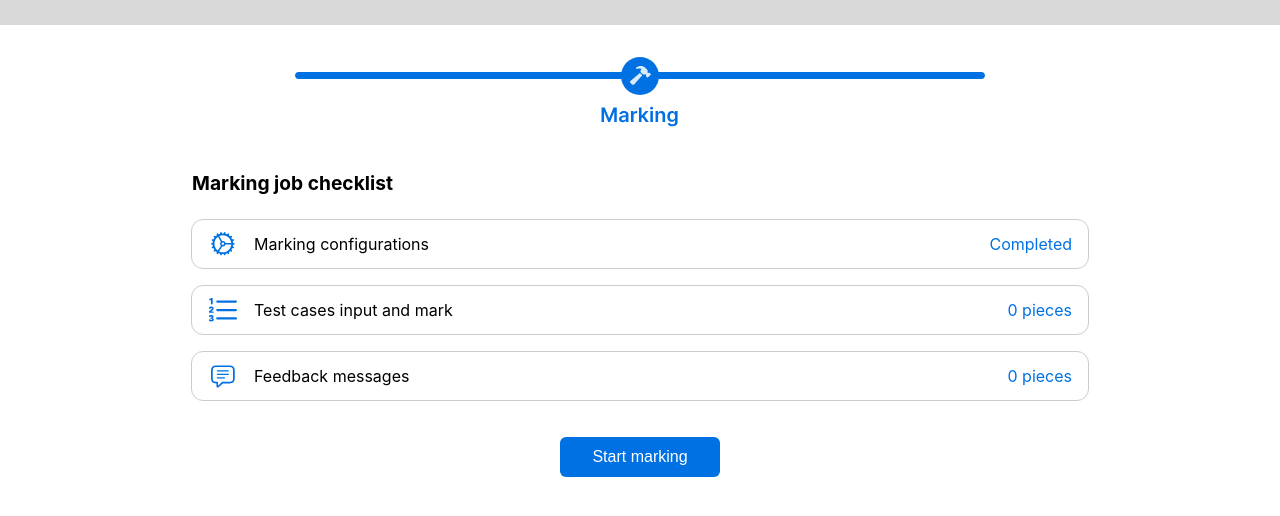
After one commit to ZzhangYH/AMFS, a Flask app: page /marking in a window 1280 px wide. The commit adds this page. Shown: the top 516 px of the page. Run offline with Flask 3, Linux system fonts and the light colour scheme; data that the repository does not hold is empty.

Commit message:
feat: Added run.marking page

```diff
--- a/amfs/__init__.py
+++ b/amfs/__init__.py
@@ -44,4 +44,7 @@ def create_app(test_config=None):
     from . import setup
     app.register_blueprint(setup.bp)
 
+    from . import run
+    app.register_blueprint(run.bp)
+
     return app
--- a/amfs/marking.py
+++ b/amfs/marking.py
@@ -18,7 +18,7 @@ class MarkingConfig:
 class TestCase:
     id: int
     name: str
-    input: str = None
+    input: str
     solution: str = None
 
 
--- /dev/null
+++ b/amfs/run.py
@@ -0,0 +1,50 @@
+import dataclasses
+import json
+
+from flask import (
+    Blueprint, redirect, render_template, request, session, url_for
+)
+
+from amfs.database.db import get_db
+from amfs.marking import AutoMarking, TestCase
+
+bp = Blueprint('run', __name__)
+
+
+@bp.route('/marking', methods=['GET', 'POST'])
+def marking():
+    db = get_db()
+    overview = dict()
+    overview['tc_count'] = db.execute("SELECT COUNT(tc_id) FROM TestCase").fetchone()[0]
+    overview['fb_count'] = db.execute("SELECT COUNT(fb_id) FROM Feedback").fetchone()[0]
+
+    if request.method == 'POST':
+        tc = []
+        tc_rows = db.execute("SELECT tc_id, tc_name, tc_input FROM TestCase").fetchall()
+        for row in tc_rows:
+            tc_id = row['tc_id']
+            tc_name = row['tc_name']
+            tc_input = row['tc_input']
+            tc.append(TestCase(
+                id=tc_id,
+                name=tc_name,
+                input=tc_input
+            ))
+
+        am = AutoMarking(
+            compile_command=session['compile_command'],
+            execute_command=session['execute_command'],
+            timeout=int(session['timeout']),
+            tests=tc,
+            solution_dir=session['solution_dir'],
+            submission_dir=session['submission_dir']
+        )
+        am.get_solutions()
+        attempts = am.run()
+        results = []
+        for attempt in attempts:
+            results.append(json.dumps(dataclasses.asdict(attempt)))
+
+        return results
+
+    return render_template('run/marking.html', overview=overview)
--- a/amfs/setup.py
+++ b/amfs/setup.py
@@ -1,5 +1,3 @@
-import dataclasses
-import json
 import os
 import tempfile
 from pathlib import Path
--- a/amfs/static/style.css
+++ b/amfs/static/style.css
@@ -248,3 +248,31 @@ input[type=checkbox]:checked:after {
     width: 15%;
     margin: 0.5rem 0 0.25rem 0;
 }
+
+.symbol-label {
+    width: 100%;
+    height: 3rem;
+    display: flex;
+    border-radius: var(--input-radius);
+    border: 1px solid var(--secondary);
+    align-self: center;
+    margin-bottom: 1rem;
+}
+
+.symbol-label img {
+    padding: 0.75rem;
+}
+
+.symbol-label label {
+    height: 3rem;
+    line-height: 3rem;
+    width: 100%;
+    font-size: medium;
+    font-weight: normal;
+}
+
+.symbol-label label:last-child {
+    text-align: end;
+    color: var(--accent);
+    margin-right: 1rem;
+}
--- /dev/null
+++ b/amfs/templates/run/marking.html
@@ -0,0 +1,38 @@
+{% extends 'base.html' %}
+
+{% block title %}Marking{% endblock %}
+{% block header %}{{ session['job'] }}{% endblock %}
+
+{% block status %}
+    <div>
+        <img src="{{ url_for('static', filename='svg/status-bar-4.svg') }}" alt="Status Bar">
+    </div>
+{% endblock %}
+
+{% block content %}
+    <form method="post">
+        <div class="form-header">
+            <label>Marking job checklist</label>
+        </div>
+        <div class="symbol-label">
+            <img src="{{ url_for('static', filename='svg/symbol-gear.svg') }}"
+                 alt="Gear symbol for marking configurations">
+            <label>Marking configurations</label>
+            <label>Completed</label>
+        </div>
+        <div class="symbol-label">
+            <img src="{{ url_for('static', filename='svg/symbol-list.number.svg') }}"
+                 alt="List symbol for test cases input and mark">
+            <label>Test cases input and mark</label>
+            <label>{{ overview['tc_count'] }} pieces</label>
+        </div>
+        <div class="symbol-label">
+            <img src="{{ url_for('static', filename='svg/symbol-text.bubble.svg') }}"
+                 alt="Bubble symbol for feedback messages">
+            <label>Feedback messages</label>
+            <label>{{ overview['fb_count'] }} pieces</label>
+        </div>
+        <div class="spacer"></div>
+        <input type="submit" value="Start marking" style="align-self: center">
+    </form>
+{% endblock %}
--- a/amfs/templates/setup/basics.html
+++ b/amfs/templates/setup/basics.html
@@ -5,12 +5,12 @@
 
 {% block status %}
     <div>
-        <img src="{{ url_for('static', filename='setup/status-bar-1.svg') }}" alt="Status Bar">
+        <img src="{{ url_for('static', filename='svg/status-bar-1.svg') }}" alt="Status Bar">
     </div>
 {% endblock %}
 
 {% block content %}
-    <form method="post" enctype="multipart/form-data">
+    <form method="post">
         <label for="cCommand">Compilation</label>
         <input type="text" name="cCommand" id="cCommand" value="{{ request.form['cCommand'] }}"
                placeholder="Compile command" required>
--- a/amfs/templates/setup/test-case-design.html
+++ b/amfs/templates/setup/test-case-design.html
@@ -5,7 +5,7 @@
 
 {% block status %}
     <div>
-        <img src="{{ url_for('static', filename='setup/status-bar-2.svg') }}" alt="Status Bar">
+        <img src="{{ url_for('static', filename='svg/status-bar-2.svg') }}" alt="Status Bar">
     </div>
 {% endblock %}
 
```
Also changed, not shown: amfs/templates/setup/additional-settings.html (+9 -5 lines), amfs/static/svg/status-bar-1.svg (renamed from amfs/static/setup/status-bar-1.svg), amfs/static/svg/status-bar-2.svg (renamed from amfs/static/setup/status-bar-2.svg), amfs/static/svg/status-bar-3.svg (renamed from amfs/static/setup/status-bar-3.svg), amfs/static/svg/status-bar-4.svg (added), amfs/static/svg/symbol-gear.svg (added), amfs/static/svg/symbol-list.number.svg (added), amfs/static/svg/symbol-text.bubble.svg (added).
